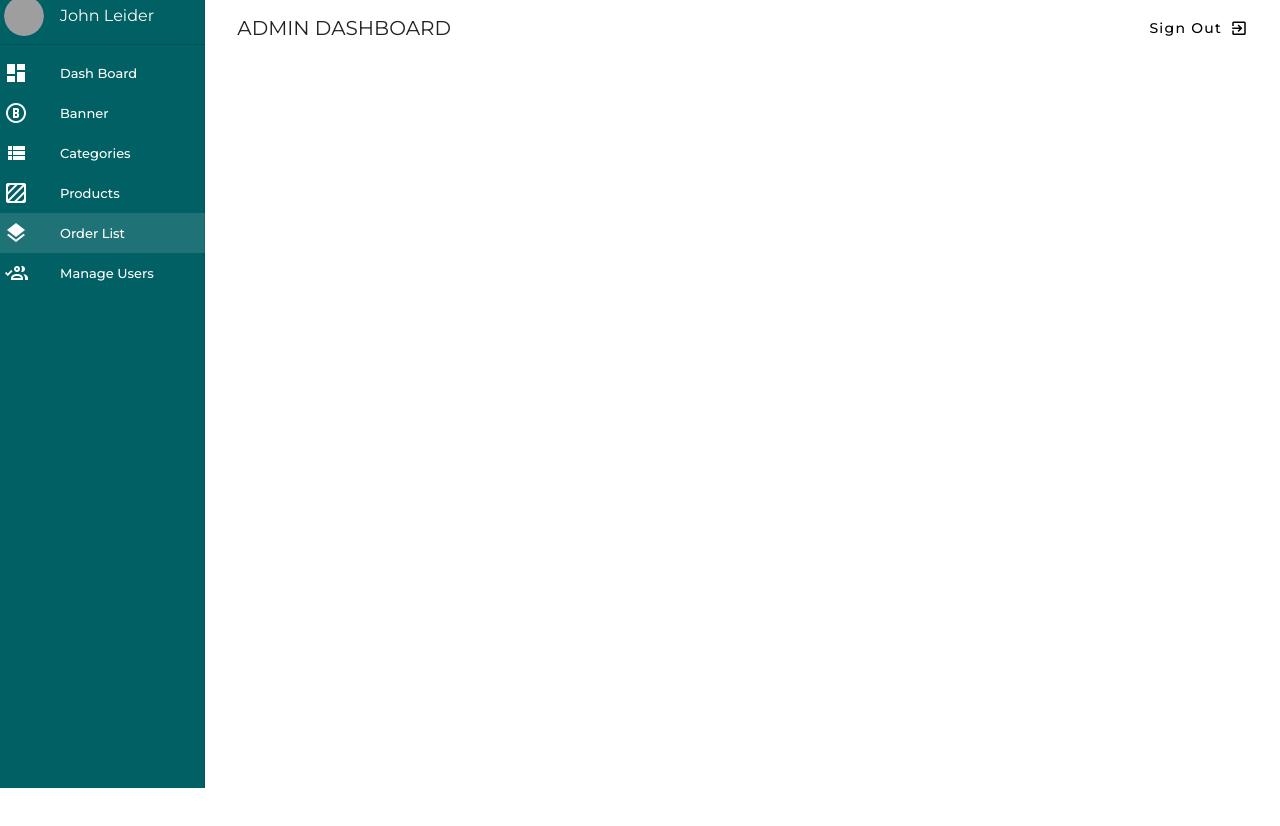
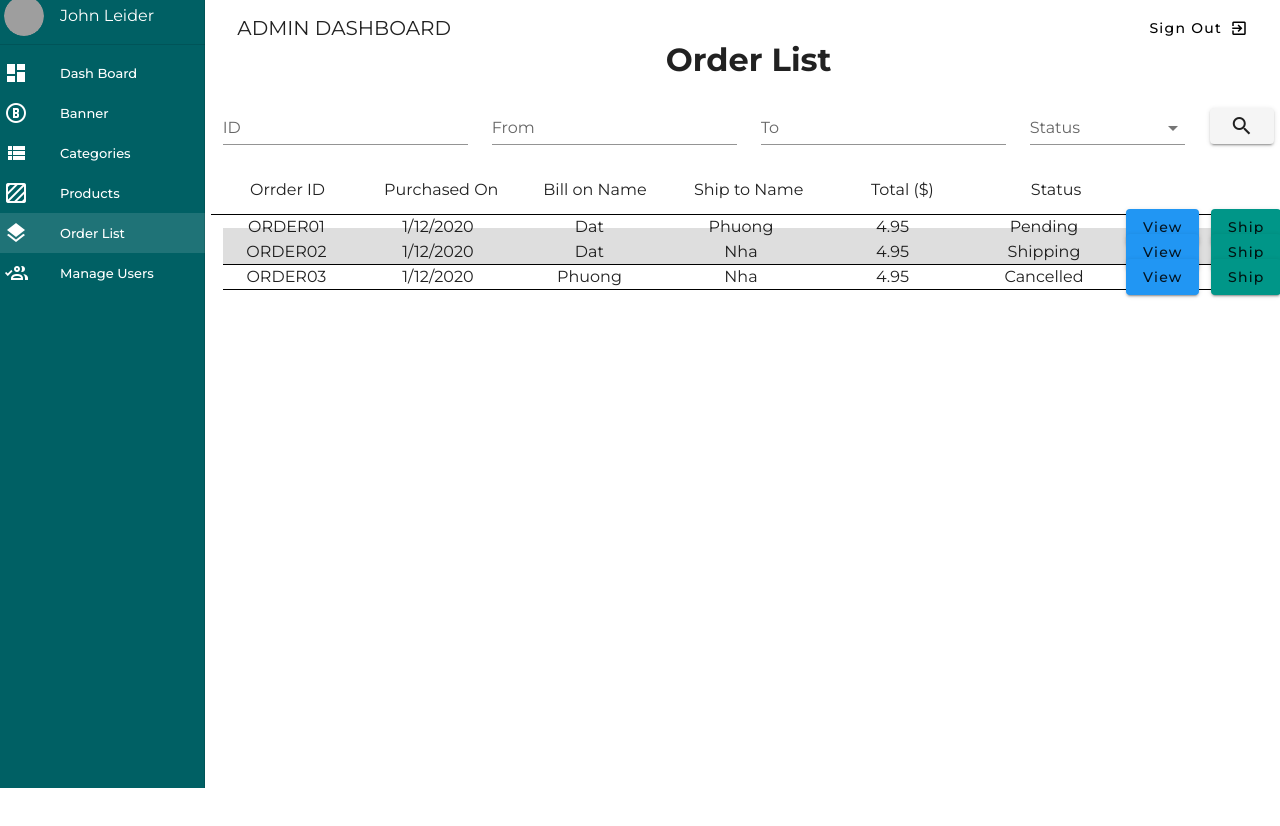
Before and after one commit to nguyenphuong152/mego-frontend, a Vue app: page /orderlist in a window 1280 px wide. Shown: the top 826 px of the page. Built offline with nearby package versions, Linux system fonts and the light colour scheme; grey boxes are pictures that could not be loaded.

Commit message:
add Admin/OrderList

```diff
--- a/src/views/Admin/Category.vue
+++ b/src/views/Admin/Category.vue
@@ -7,7 +7,7 @@
           <v-card class="text-start">
             <v-list dense>
               <a class="admin pl-4 font-weight-black" style="color:teal;"
-                >Human Oriented</a>
+                >Customers</a>
               <v-list-item-group v-model="selectedItem" color="teal">
                 <v-list-item v-for="(Catogories, i) in Catogories" :key="i">
                   <v-list-item-content>
@@ -42,7 +42,7 @@
           <v-card class="text-start">
             <v-list dense>
               <a class="admin pl-4 font-weight-black" style="color:teal;"
-                >Product types Oriented</a>
+                >Product types</a>
               <v-list-item-group v-model="selectedProductItem" color="teal">
                 <v-list-item v-for="(ProdcutTypes, i) in ProdcutTypes" :key="i">
                   <v-list-item-content>
--- a/src/views/Admin/ManageProduct.vue
+++ b/src/views/Admin/ManageProduct.vue
@@ -8,8 +8,9 @@
           v-bind="attrs"
           v-on="on"
           class=mr-2
+          v-model="selectCate"
         >
-          Human
+          Customer
         </v-btn>
       </template>
       <v-list>
@@ -37,7 +38,9 @@
           v-for="(ProductTypes, index) in ProductTypes"
           :key="index"
         >
-          <v-list-item-title>{{ ProductTypes.type }}</v-list-item-title>
+          <v-list-item-title>
+              {{ ProductTypes.type }}
+          </v-list-item-title>
         </v-list-item>
       </v-list>
     </v-menu>
@@ -48,11 +51,11 @@
 <script>
 export default {
   data: () =>  ({
-
+    selectCate:-1,
     Human: [{ type: "Men" }, { type: "Women" }, { type: "Kids" }],
 
-    selectedProductItem: -1,
-    ProdcutTypes: [{ name: "Sneakers" }, { name: "Basketball" }, { name: "Soccers" }, { name: "Running" }, { name: "Casual" }],
+    selectedProductTypes: -1,
+    ProductTypes: [{ type: "Sneakers" }, { type: "Basketball" }, { type: "Soccers" }, { type: "Running" }, { type: "Casual" }],
 }),
 }
 </script>
--- a/src/views/Admin/OrderList.vue
+++ b/src/views/Admin/OrderList.vue
@@ -0,0 +1,91 @@
+<template>
+  <v-app class="admin">
+    <v-main>
+      <h1>Order List</h1>
+      <v-content>
+        <v-container width="100%">
+          <v-row>
+            <v-col cols="1" sm="10" md="3">
+              <v-text-field size="1" label="ID"></v-text-field>
+            </v-col>
+            <v-col cols="2" sm="1" md="3">
+              <v-text-field label="From"></v-text-field>
+            </v-col>
+            <v-col cols="3" sm="1" md="3">
+              <v-text-field label="To"></v-text-field>
+            </v-col>
+            <v-col cols="4" sm="1" md="2">
+              <v-combobox label="Status" >
+                Pending
+              </v-combobox>
+            </v-col>
+            <v-col cols="5" md="1" style="margin-top:12px;">
+              <v-btn>
+                <v-icon>
+                  mdi-magnify
+                </v-icon>
+              </v-btn>
+            </v-col>
+          </v-row>
+          <div >
+            <v-row class="flex-table">
+              <v-col>Orrder ID</v-col>
+              <v-col>Purchased On</v-col>
+              <v-col>Bill on Name</v-col>
+              <v-col>Ship to Name</v-col>
+              <v-col>Total ($)</v-col>
+              <v-col>Status</v-col>
+              <v-col></v-col>
+            </v-row>
+          </div>
+          <div v-for="(OrderList,index) in OrderList" :key="index" class="flex-table">
+            <v-row>
+            <v-col>{{ OrderList.id }}</v-col>
+            <v-col>{{ OrderList.Date }}</v-col>
+            <v-col>{{ OrderList.Buyer }}</v-col>
+            <v-col>{{ OrderList.Receiver }}</v-col>
+            <v-col>{{ OrderList.Total }}</v-col>
+            <v-col>{{ OrderList.Status }}</v-col>
+            <v-btn color=blue style="margin:6px;">
+              View
+            </v-btn>
+            <v-btn color=teal style="margin:6px;">
+              Ship
+            </v-btn>
+            </v-row>
+          </div>
+        </v-container>
+      </v-content>
+    </v-main>
+  </v-app>
+</template>
+
+<script>
+export default {
+  data: () =>  ({
+    Select:{
+      Status:[{name:"Pending"},{name:"Shipping"},{name:"Cancelled"}],
+    },
+      OrderList: [{ id: "ORDER01",Date:"1/12/2020",Buyer:"Dat",Receiver:"Phuong",Total:"4.95",Status:"Pending" },
+              { id: "ORDER02",Date:"1/12/2020",Buyer:"Dat",Receiver:"Nha",Total:"4.95",Status:"Shipping" },
+              { id: "ORDER03",Date:"1/12/2020",Buyer:"Phuong",Receiver:"Nha",Total:"4.95",Status:"Cancelled" }],
+})}
+</script>
+
+<style lang="scss" scoped>
+.flex-table {
+  border-bottom: 1px black solid;
+  &:nth-of-type(2n) {
+    background-color: #dedede;
+  }
+}
+.modi-table{
+  display: grid;
+    grid-template-columns: repeat(auto-fill, 33%);
+    padding: 1px;
+    border-bottom: 1px black solid;
+    &:nth-of-type(2n) {
+      background-color: #dedede;
+      }
+}
+</style>
```
Also changed, not shown: src/components/Admin/CatogoriesDetail.vue (+53 -53 lines).
